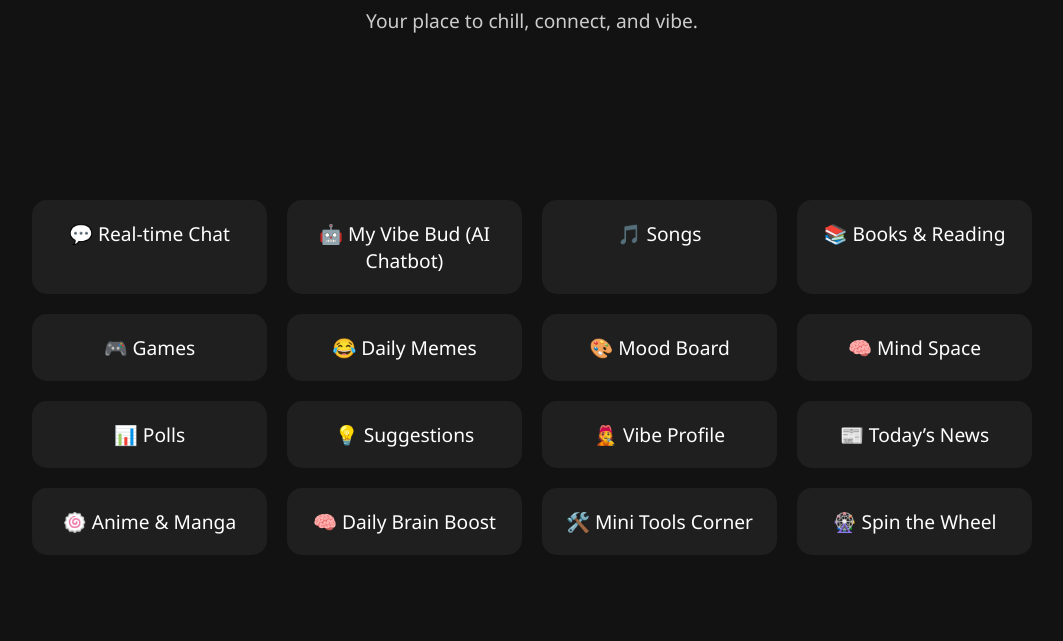
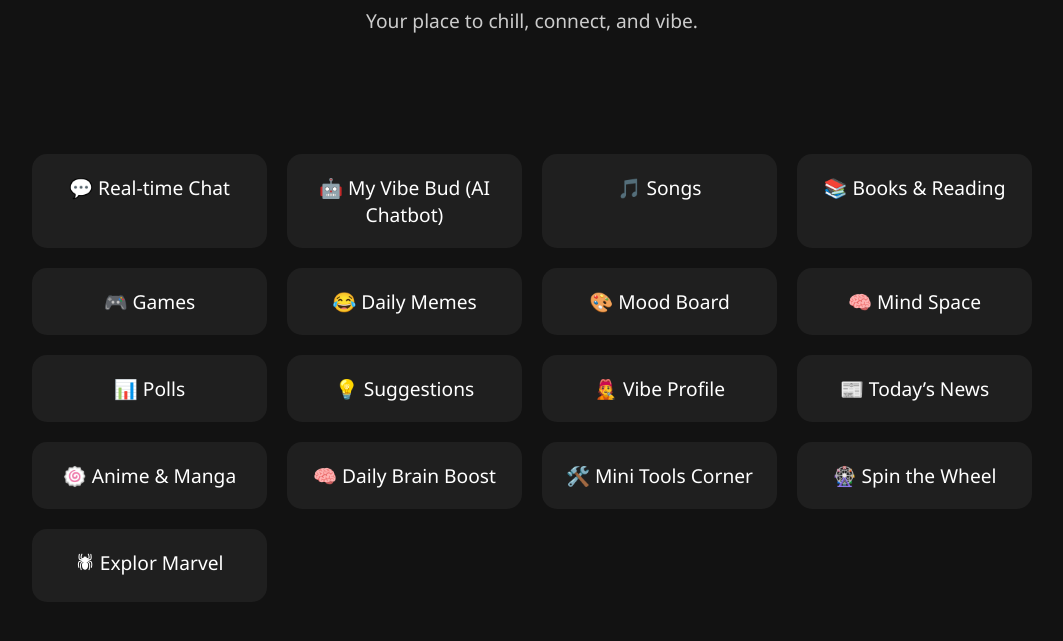
Before and after one commit to AbhinayGade/Vibe_Nest, a plain HTML site: page index.html in a window 1280 px wide. Shown: the part 159-800 px from the top of the page, without its empty margins (108-1171 px from the left). Drawn offline with Linux system fonts and the light colour scheme.

Commit message:
Update index.html

```diff
--- a/index.html
+++ b/index.html
@@ -61,6 +61,7 @@
     <a href="brainboost.html">🧠 Daily Brain Boost</a>
     <a href="minitools.html">🛠️ Mini Tools Corner</a>
     <a href="spinthewheel.html">🎡 Spin the Wheel</a>
+    <a herf="marvel.html">🕷 Explor Marvel </a>
   </div>
 </body>
 </html>
```
